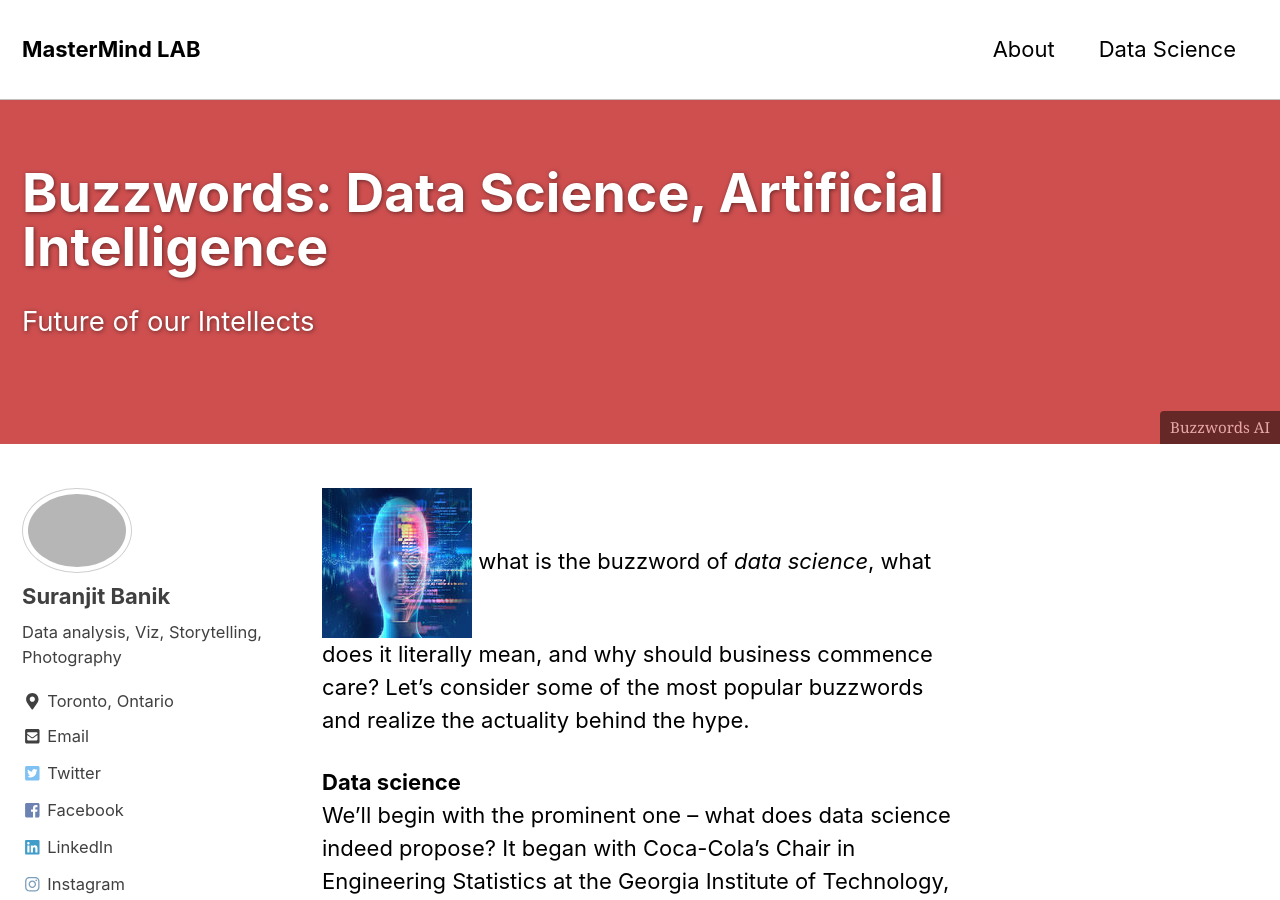
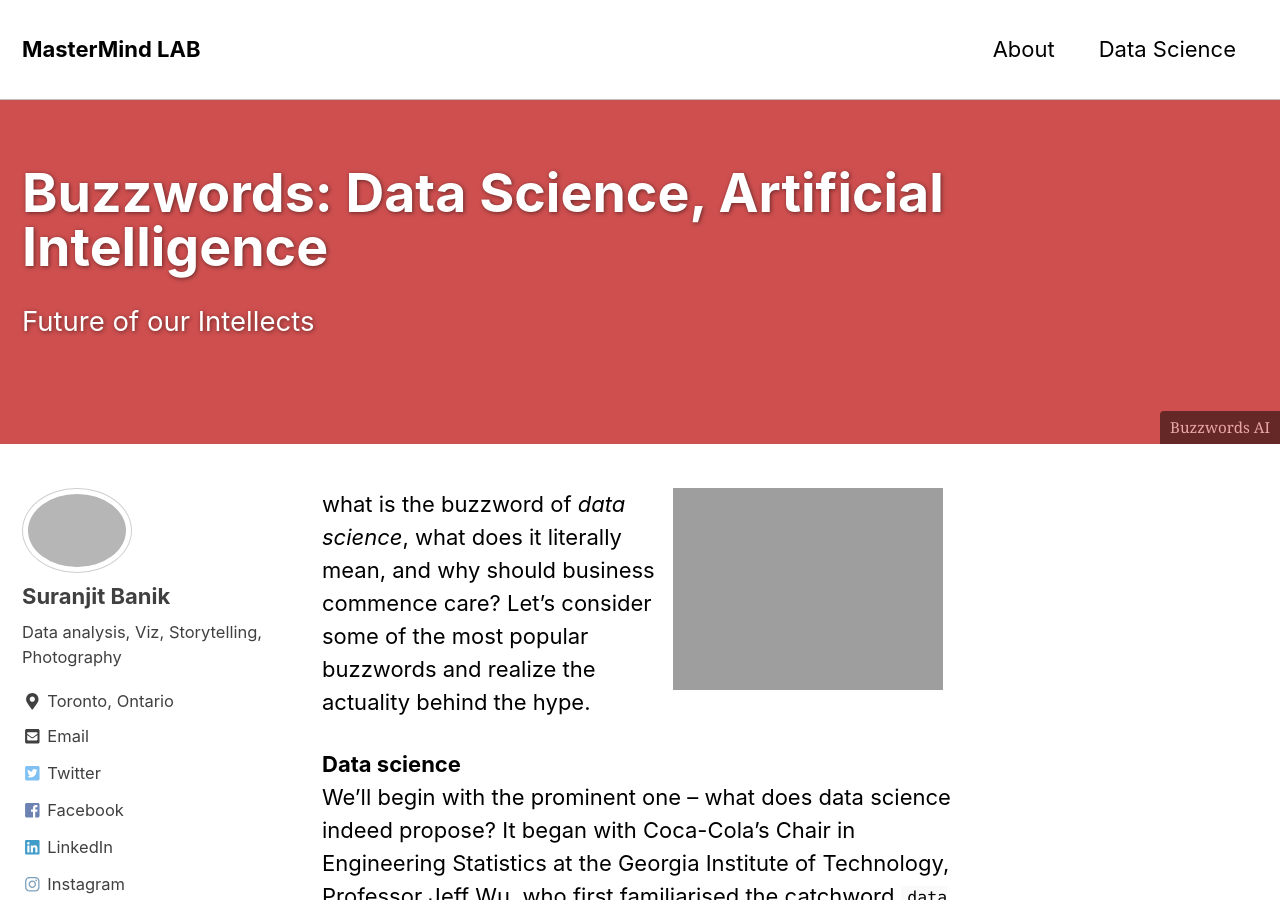
Before and after one commit to mastermindLAB/mastermindLAB.github.io, a Jekyll site: the page built from _posts/2019-03-29-DefinitionOfDataScience.md, in a window 1280 px wide and 900 px high. Built offline with Jekyll 4.4.1, drawn with Linux system fonts in a browser that asks for light colours; nearby versions of some CDN libraries.

```diff
--- a/_posts/2019-03-29-DefinitionOfDataScience.md
+++ b/_posts/2019-03-29-DefinitionOfDataScience.md
@@ -11,9 +11,9 @@
     - label: "See Projects"
       url: "https://github.com/mastermindlab"
 ---
-<img src="{{ site.url }}{{ site.baseurl }}/images/rsz_face-recognision-blog.jpg"> what is the buzzword of _data science_, what does it literally mean, and why should business commence care? Let’s consider some of the most popular buzzwords and realize the actuality behind the hype.
+<img style="padding:0 15px; float: right;" src="{{ site.url }}{{ site.baseurl }}/images/face-recognision-blog.jpg" width="300" height="200"> what is the buzzword of _data science_, what does it literally mean, and why should business commence care? Let’s consider some of the most popular buzzwords and realize the actuality behind the hype.
 
-**Data science**<br>
+**Data science** <br>
 We’ll begin with the prominent one – what does data science indeed propose? It began with Coca-Cola’s Chair in Engineering Statistics at the Georgia Institute of Technology, Professor Jeff Wu, who first familiarised the catchword `data science` during a presentation more than twenty years before. Earlier the term `statistician` was extensively used instead, however, Professor Wu took the view that `Statistician` no longer included the range of work being done by statisticians and that `Data Scientist` better summarised the multi-faceted position.<br>
 
 Now, `data science` involves something very different. The most useful definition we can apply is that data science is the proactive use of data and excellent analytics to shoot better decision-making. It isn’t some obscure unicorn that will fix all of an organization’s problems but is a functional approach to using information in an intelligent, more business-centric way.<br>
@@ -22,7 +22,7 @@
 
 Some more offensive advisors will say data science is just a new marketing term for business intelligence (BI). However, whereas BI uses technologies and methods for accomplishing and managing data to present actionable information to business decision makers, data science is more complicated, leveraging advanced analytics and statistics to analyze or forecast business synopses.<br>
 
-**Artificial intelligence (AI)**<br>
+**Artificial intelligence (AI)** <br>
 If you consider everything you read AI is either proceeding to create a supreme vision of society’s future, or it’s going to leave us all jobless and under the control of microcomputer troops. The fact is quite different. AI holds only algorithms that enable the simulation of human intelligence methods by a processor.<br>
 
 AI has horribly attracted contrary intentions, largely created by sci-fi movie franchises like `The Terminator` and `Matrix`, which augment the perception that AI presents a warning to humankind. AI is not a robot, nor is it a microcomputer troop. What it is, is basically a set of machine-learning algorithms that are connected to unstructured data that seems to have human-like qualities. Back in the 1950s, Minsky and McCarthy described artificial intelligence as “any task performed by a program or a machine that, if a human carried out the same activity, we would say the human had to apply intelligence to accomplish the task.” These days AI systems present some or all of the functions linked with specific intelligence, such as preparation, training, thinking, problem-solving, consciousness reproduction, attention, movement, and guidance.<br>
```
